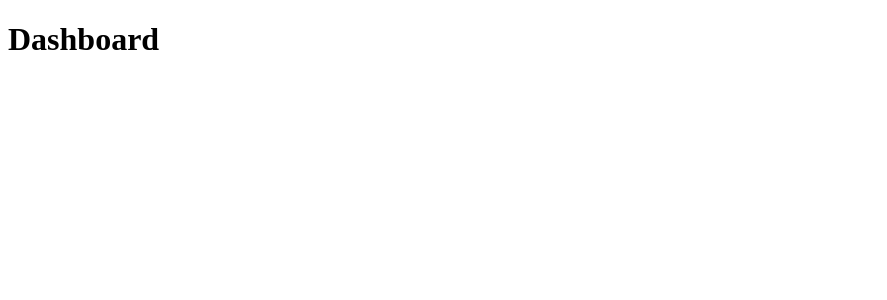
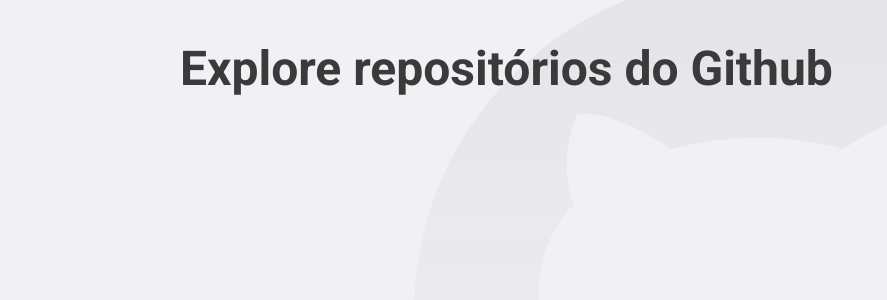
Before and after one commit to danilobandeira29/frontend-Github-Explorer, a React (Create React App) app: page / in a window 1280 px wide. Shown: the top 300 px of the page, without its empty margins (0-887 px from the left). Built offline with nearby package versions, Linux system fonts and the light colour scheme.

Commit message:
add styled-components; add global style

```diff
--- a/package.json
+++ b/package.json
@@ -14,6 +14,7 @@
     "react-dom": "^16.13.1",
     "react-router-dom": "^5.2.0",
     "react-scripts": "3.4.1",
+    "styled-components": "^5.1.0",
     "typescript": "~3.7.2"
   },
   "scripts": {
@@ -36,6 +37,7 @@
   },
   "devDependencies": {
     "@types/react-router-dom": "^5.1.5",
+    "@types/styled-components": "^5.1.0",
     "@typescript-eslint/eslint-plugin": "^2.33.0",
     "@typescript-eslint/parser": "^2.33.0",
     "eslint": "6.8.0",
--- a/public/index.html
+++ b/public/index.html
@@ -5,6 +5,7 @@
     <link rel="icon" href="%PUBLIC_URL%/favicon.ico" />
     <meta name="viewport" content="width=device-width, initial-scale=1" />
     <meta name="theme-color" content="#3A3A3A" />
+    <link href="https://fonts.googleapis.com/css2?family=Roboto:wght@400;700&display=swap" rel="stylesheet">
     <title>Github Explorer</title>
   </head>
   <body>
--- a/src/App.tsx
+++ b/src/App.tsx
@@ -1,12 +1,16 @@
 import React from 'react';
 import { BrowserRouter } from 'react-router-dom';
 
+import GlobalStyle from './styles/global';
 import Routes from './routes';
 
 const App: React.FC = () => (
-  <BrowserRouter>
-    <Routes />
-  </BrowserRouter>
+  <>
+    <BrowserRouter>
+      <Routes />
+    </BrowserRouter>
+    <GlobalStyle />
+  </>
 );
 
 export default App;
--- a/src/pages/Dashboard/index.tsx
+++ b/src/pages/Dashboard/index.tsx
@@ -1,7 +1,9 @@
 import React from 'react';
 
+import { Title } from './styles';
+
 const Dashboard: React.FC = () => {
-  return <h1>Dashboard</h1>;
+  return <Title> Explore repositórios do Github </Title>;
 };
 
 export default Dashboard;
--- /dev/null
+++ b/src/pages/Dashboard/styles.ts
@@ -0,0 +1,6 @@
+import styled from 'styled-components';
+
+export const Title = styled.h1`
+  font-size: 48px;
+  color: #3a3a3a;
+`;
--- /dev/null
+++ b/src/styles/global.ts
@@ -0,0 +1,31 @@
+import { createGlobalStyle } from 'styled-components';
+
+import githubBackground from '../assets/github-background.svg';
+
+export default createGlobalStyle`
+  * {
+    margin: 0;
+    padding: 0;
+    outline: none;
+    box-sizing: border-box;
+  }
+
+  body {
+    background: #F0F0F5 url(${githubBackground}) no-repeat 70% top;
+    -webkit-font-smoothing: antialiased;
+  }
+
+  body, input, button{
+    font: 16px Roboto, sans-serif;
+  }
+
+  #root {
+    max-width: 960px;
+    margin: 0 auto;
+    padding: 40px 20px;
+  }
+
+  button {
+    cursor: pointer;
+  }
+`;
```
Also changed, not shown: src/assets/github-background.svg (added), 1 other file (tests, documents, lock files or other folders).
